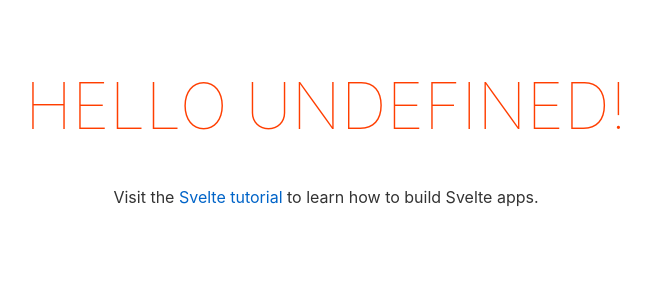
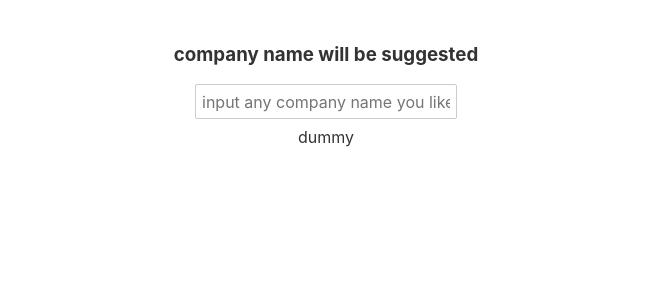
Before and after one commit to dimmy82/elasticsearch-research, a Svelte app in the folder search-client-svelte/: page / in a window 1280 px wide. Shown: the top 300 px of the page, without its empty margins (314-965 px from the left). Built offline with nearby package versions, Linux system fonts and the light colour scheme.

Commit message:
search-client-svelte: add SearchForm and SearchResult

```diff
--- a/search-client-svelte/src/App.svelte
+++ b/search-client-svelte/src/App.svelte
@@ -1,10 +1,11 @@
 <script>
-    export let name;
+    import SearchForm from "./SearchForm.svelte";
+    import SearchResult from "./SearchResult.svelte";
 </script>
 
 <main>
-    <h1>Hello {name}!</h1>
-    <p>Visit the <a href="https://svelte.dev/tutorial">Svelte tutorial</a> to learn how to build Svelte apps.</p>
+    <SearchForm></SearchForm>
+    <SearchResult></SearchResult>
 </main>
 
 <style>
--- /dev/null
+++ b/search-client-svelte/src/SearchForm.svelte
@@ -0,0 +1,15 @@
+<script>
+    import {companies} from "./Store.js";
+
+    let searchValue;
+
+    const searchCompany = () => {
+        $companies.push({name: searchValue});
+        companies.set($companies)
+    }
+</script>
+
+<h3>company name will be suggested</h3>
+<div>
+    <input type="text" bind:value={searchValue} placeholder="input any company name you like to search" on:keyup={searchCompany}>
+</div>
--- /dev/null
+++ b/search-client-svelte/src/SearchResult.svelte
@@ -0,0 +1,9 @@
+<script>
+    import {companies} from "./Store.js";
+</script>
+
+<div>
+    {#each $companies as company, index}
+        <div>{company.name}</div>
+    {/each}
+</div>
--- /dev/null
+++ b/search-client-svelte/src/Store.js
@@ -0,0 +1,5 @@
+import {writable} from "svelte/store";
+
+export let companies = writable(
+    [{name: "dummy"}]
+)
```
